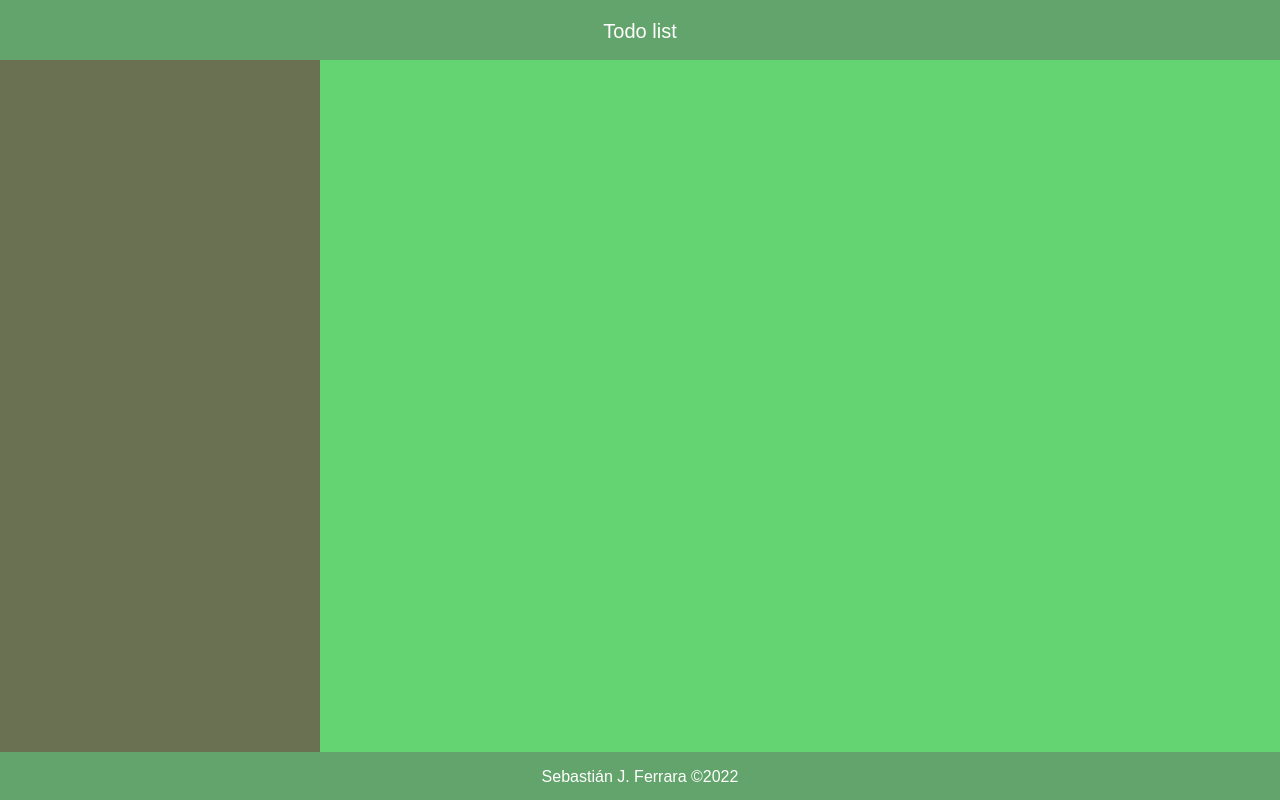
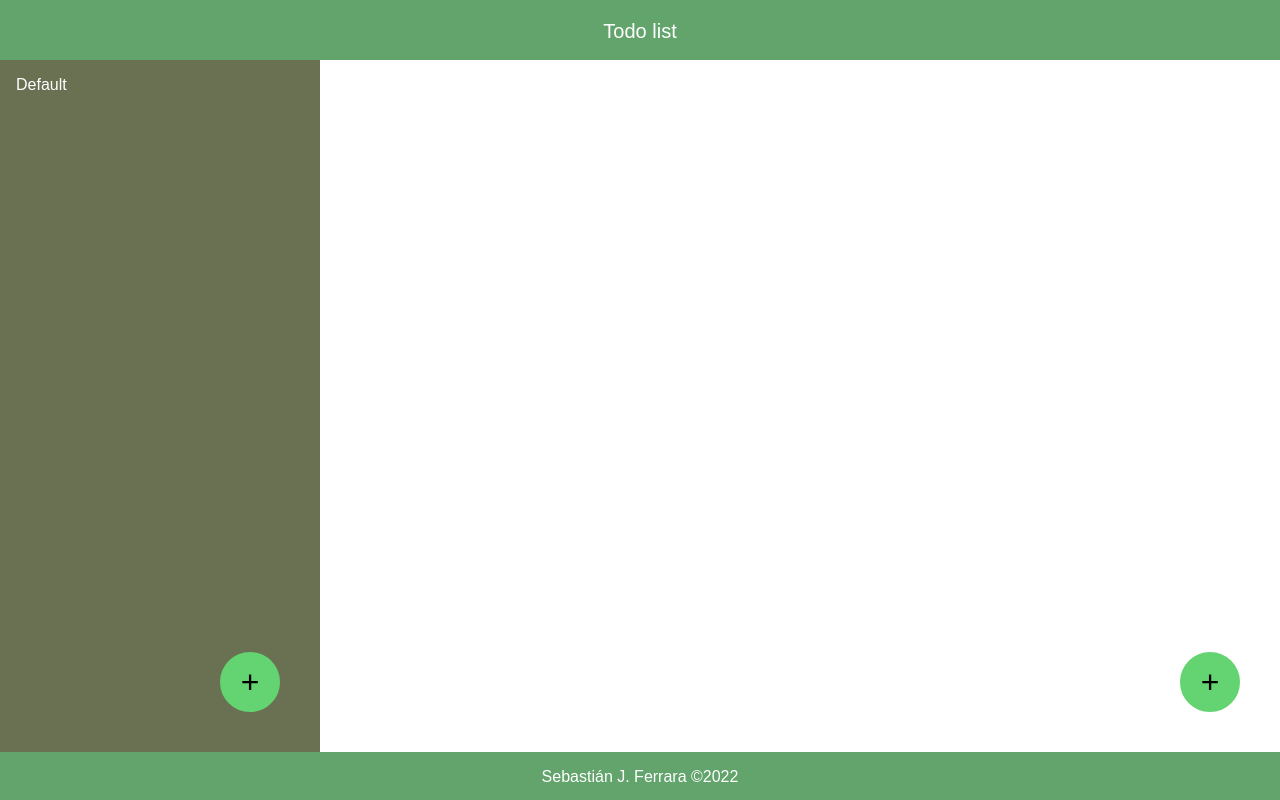
Before and after one commit to arjovr/todo-list, a website built with webpack: page dist/index.html in a window 1280 px wide. Built offline with Linux system fonts and the light colour scheme.

Commit message:
add button to add items

```diff
--- a/src/style.css
+++ b/src/style.css
@@ -50,6 +50,7 @@ header, footer {
     background-color: var(--forest-green-crayola);
     color: white;
 }
+
 footer {
     font-size: 16px;
 }
@@ -63,8 +64,56 @@ footer {
 
 .side-menu {
     background-color: var(--dark-olive-green);
+    color: white;
+    display: flex;
+    padding: 1em;
+    position: relative;
+}
+
+.project {
+    cursor: pointer;
 }
 
 .body {
+    background-color: white;
+    position: relative;
+}
+
+
+.add-project-button {
+    position: absolute;
+    width: 60px;
+    height: 60px;
+    bottom: 40px;
+    right: 40px;
     background-color: var(--emerald);
+    border-color: var(--emerald);
+    color: black;
+    border-radius: 50px;
+    text-align: center;
+    display: flex;
+    justify-content: center;
+    align-items: center;
+    border-style: solid;
+    font-size: 32px;
+    cursor: pointer;
 }
+
+.add-todo-button {
+    position: absolute;
+    width: 60px;
+    height: 60px;
+    bottom: 40px;
+    right: 40px;
+    background-color: var(--emerald);
+    border-color: var(--emerald);
+    color: black;
+    border-radius: 50px;
+    text-align: center;
+    display: flex;
+    justify-content: center;
+    align-items: center;
+    border-style: solid;
+    font-size: 32px;
+    cursor: pointer;
+}
```
Also changed, not shown: dist/index.html, dist/main.js, src/index.js (line endings or trailing spaces).
